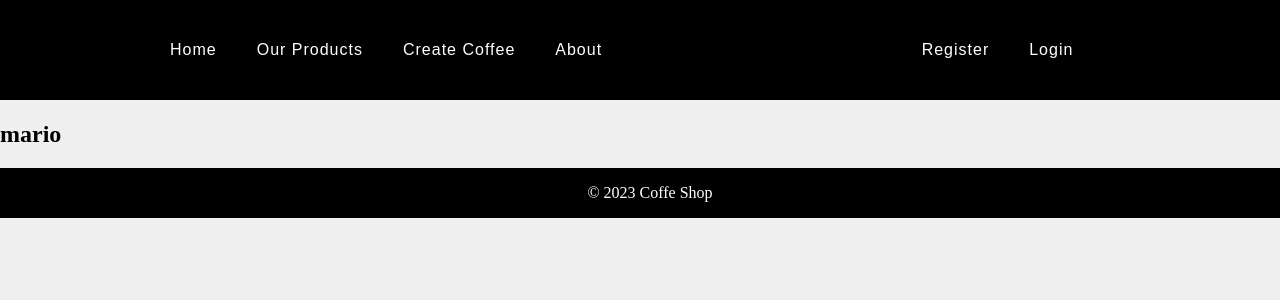
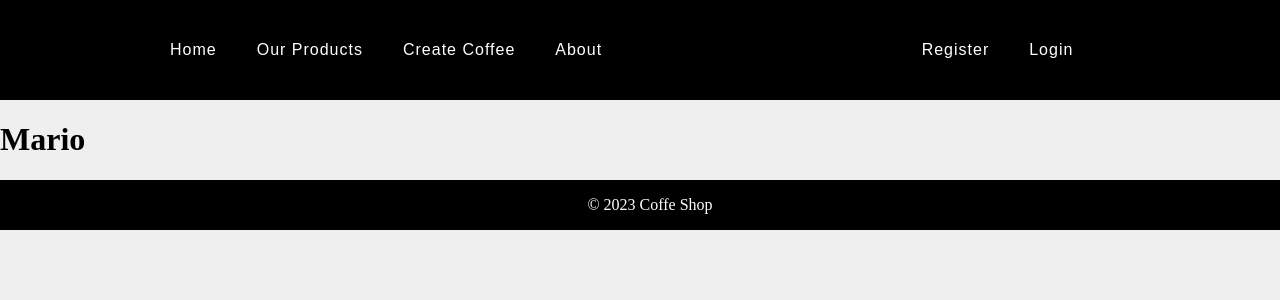
Before and after one commit to MarioAngelov2/Coffee-App, a React (Create React App) app in the folder app/: page /details/1 in a window 1280 px wide. Shown: the top 300 px of the page. Built offline with nearby package versions, Linux system fonts and the light colour scheme.

Commit message:
refactor code

```diff
--- a/app/src/App.js
+++ b/app/src/App.js
@@ -10,15 +10,22 @@ import Login from "./pages/Login";
 import Register from "./pages/Register";
 import Details from "./pages/Details";
 import About from "./pages/About";
+
 import { catalogList } from "./helpers/catalogList";
 
 import { useState } from "react";
+import { catalogItemContext } from "./context/catalogItemContext";
 
 function App() {
 
-  const [itemInfo, setItemInfo] = useState({catalogList});
+  const [itemInfo, setItemInfo] = useState({});
+
+  const itemInfoHandler = (info) => {
+    setItemInfo(info);
+  }
 
   return (
+    <catalogItemContext.Provider value={{itemInfo, itemInfoHandler}}>
       <div className="App">
         <Navbar />
         <Routes>
@@ -26,11 +33,12 @@ function App() {
           <Route path="/catalog" exact element={<Catalog />} />
           <Route path="/login" exact element={<Login />} />
           <Route path="/register" exact element={<Register />} />
-        <Route path="/details/:id" exact element={<Details itemInfo={itemInfo}/>} />
+          <Route path="/details/:id" exact element={<Details />} />
           <Route path="/about" exact element={<About />} />
         </Routes>
         <Footer />
       </div>
+    </catalogItemContext.Provider>
   );
 }
 
--- a/app/src/pages/Details.jsx
+++ b/app/src/pages/Details.jsx
@@ -1,17 +1,13 @@
 import React, { useState } from "react";
 import CatalogItem from "../components/CatalogItem";
 import { catalogList } from "../helpers/catalogList";
-import '../styles/Details.css';
+import "../styles/Details.css";
 
-function Details({
-  props
-}) {
-
+function Details({}) {
   return (
     <div className="details">
       <div className="itemDetails">
-       <h1></h1>
-       <h2>mario</h2>
+        <h1>Mario</h1>
       </div>
     </div>
   );
--- a/app/src/styles/About.css
+++ b/app/src/styles/About.css
@@ -17,6 +17,7 @@
 }
 
 .about p {
+  width: 70%;
   text-align:center;
   line-height: 1.5;
   font-family: sans-serif;
```
Also changed, not shown: app/src/components/CatalogItem.jsx (line endings or trailing spaces). Lines whose indentation alone changed are shown as unchanged.
